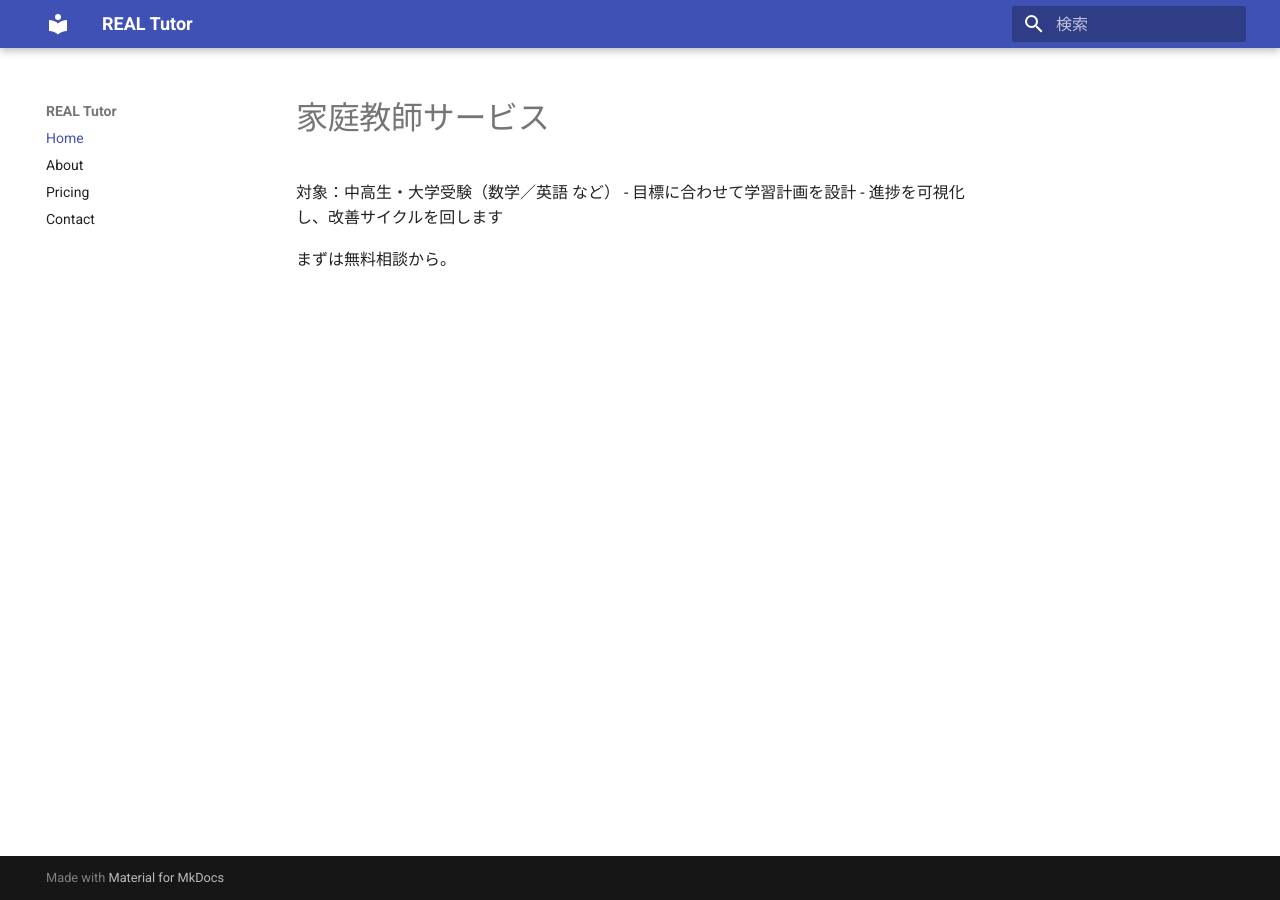
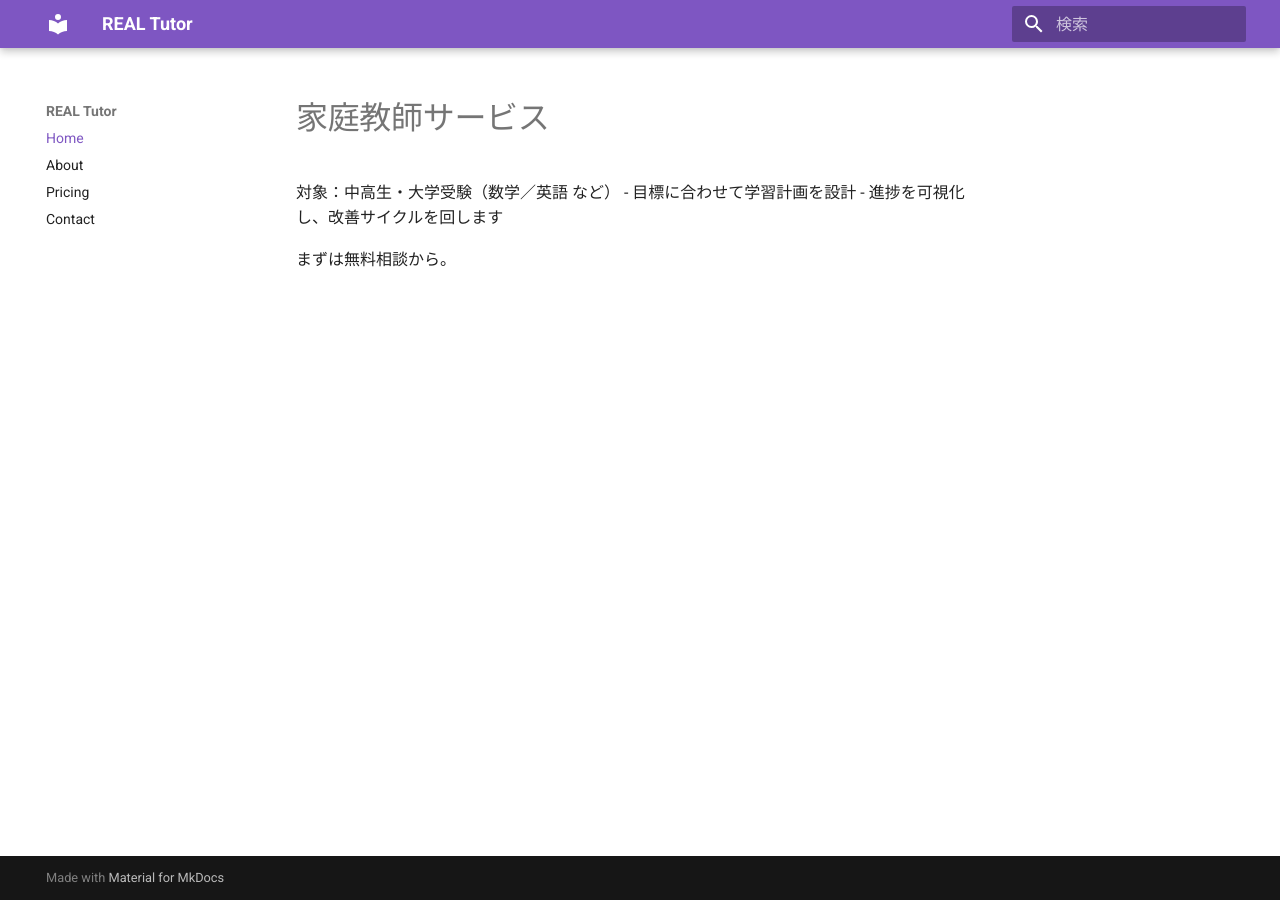
Before and after one commit to REALTutor-EducConsulting/REALTutor, an MkDocs documentation site: the page built from docs/index.md, in a window 1280 px wide. Built offline with MkDocs 1.6.1 and Material for MkDocs 9.7.7, drawn with Linux system fonts in a browser that asks for light colours.

Commit message:
style: switch theme to purple

```diff
--- a/mkdocs.yml
+++ b/mkdocs.yml
@@ -9,3 +9,7 @@ nav:
 theme:
   name: material
   language: ja
+  palette:
+    - scheme: default
+      primary: deep purple
+      accent: purple
```
